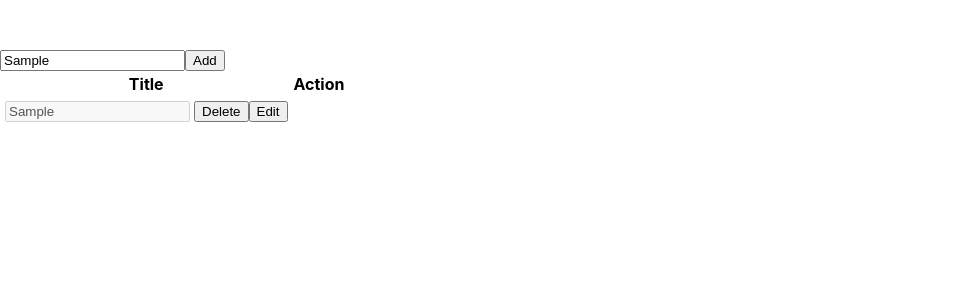
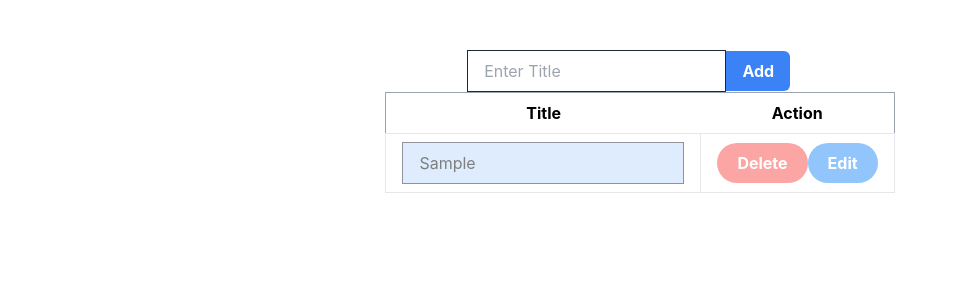
Before and after one commit to aalka061/simple_to_do_task, a React (Create React App) app: page / in a window 1280 px wide. Both pictures are taken after typing "Sample" into the empty fields and a click on the button "Add". Shown: the top 300 px of the page, without its empty margins (0-958 px from the left). Built offline with nearby package versions, Linux system fonts and the light colour scheme.

Commit message:
style the to do list using tailwind css

```diff
--- a/package.json
+++ b/package.json
@@ -9,6 +9,7 @@
     "react": "^18.2.0",
     "react-dom": "^18.2.0",
     "react-scripts": "5.0.1",
+    "tailwindcss": "^3.2.7",
     "uuid": "^9.0.0",
     "web-vitals": "^2.1.4"
   },
--- a/src/App.js
+++ b/src/App.js
@@ -5,16 +5,24 @@ import { v4 as uuidv4 } from "uuid";
 
 function SearchBar({ inputValue, handleInputChange, handleSubmit }) {
   return (
-    <div>
+    <div className="flex items-center justify-center">
       <form onSubmit={handleSubmit}>
+        <div className="container ">
           <input
             style={{ marginTop: 50 }}
+            className="border border-gray-800 rounded-none w-3/4 py-2 px-4 "
             type="text"
             placeholder="Enter Title"
             value={inputValue}
             onChange={handleInputChange}
           ></input>
-        <button type="submit">Add</button>
+          <button
+            className="py-2 px-4 bg-blue-500 hover:bg-blue-600 text-white font-bold rounded-r-md"
+            type="submit"
+          >
+            Add
+          </button>
+        </div>
       </form>
     </div>
   );
@@ -37,41 +45,53 @@ function ToDo({ id, title, onDelete, onEdit }) {
 
   // how to update toDoList with the new title??
   return (
-    <div>
     <tr>
-        <td>
+      <td className="border px-4 py-2">
         <input
           value={editedTitle}
           disabled={isEditDisabled}
           onChange={handleEditInput}
+          className="border border-gray-800 rounded-none py-2 px-4 disabled:bg-blue-200 disabled:opacity-50"
         />
       </td>
-        <td>
-          <button type="submit" onClick={onDelete}>
+      <td className="border px-4 py-2">
+        <button
+          type="submit"
+          onClick={onDelete}
+          className="py-2 px-5 bg-red-300 hover:bg-blue-600 text-white font-bold rounded-full"
+        >
           Delete
         </button>
         {isEditDisabled ? (
-            <button type="submit" onClick={handleEditButton}>
+          <button
+            type="submit"
+            className="py-2 px-5 bg-blue-300 hover:bg-blue-600 text-white font-bold rounded-full"
+            onClick={handleEditButton}
+          >
             Edit
           </button>
         ) : (
-            <button type="submit" onClick={handleSave}>
+          <button
+            className="py-2 px-5 bg-blue-300 hover:bg-blue-600 text-white font-bold rounded-full"
+            type="submit"
+            onClick={handleSave}
+          >
             Save
           </button>
         )}
       </td>
     </tr>
-    </div>
   );
 }
 
 function ToDosList({ toDoList, onDelete, onEdit }) {
   return (
-    <div>
-      <table>
-        <tr>
-          <th>Title</th>
-          <th>Action</th>
+    <div class="flex justify-center">
+      {" "}
+      <table className="table-auto  border-collapse border border-gray-400  text-center">
+        <tr className="dark:bg-gray-800 dark:text-white">
+          <th className="px-4 py-2">Title</th>
+          <th className="px-4 py-2">Action</th>
         </tr>
         {toDoList.map((item) => (
           <ToDo
@@ -95,7 +115,12 @@ function App() {
   };
   function handleSubmit(e) {
     e.preventDefault();
-    const list = [...toDoList, ...[{ id: uuidv4(), title: userInput }]];
+
+    const list = userInput
+      ? [...toDoList, ...[{ id: uuidv4(), title: userInput }]]
+      : [...toDoList];
+    setUserInput("");
+
     setToDoList(list);
   }
   function handleItemDeleltion(id) {
--- /dev/null
+++ b/tailwind.config.js
@@ -0,0 +1,8 @@
+/** @type {import('tailwindcss').Config} */
+module.exports = {
+  content: ["./src/**/*.{js,jsx,ts,tsx}"],
+  theme: {
+    extend: {},
+  },
+  plugins: [],
+};
```
Also changed, not shown: src/index.css (+7 -3 lines), 1 other file (tests, documents, lock files or other folders). Lines whose indentation alone changed are shown as unchanged.
